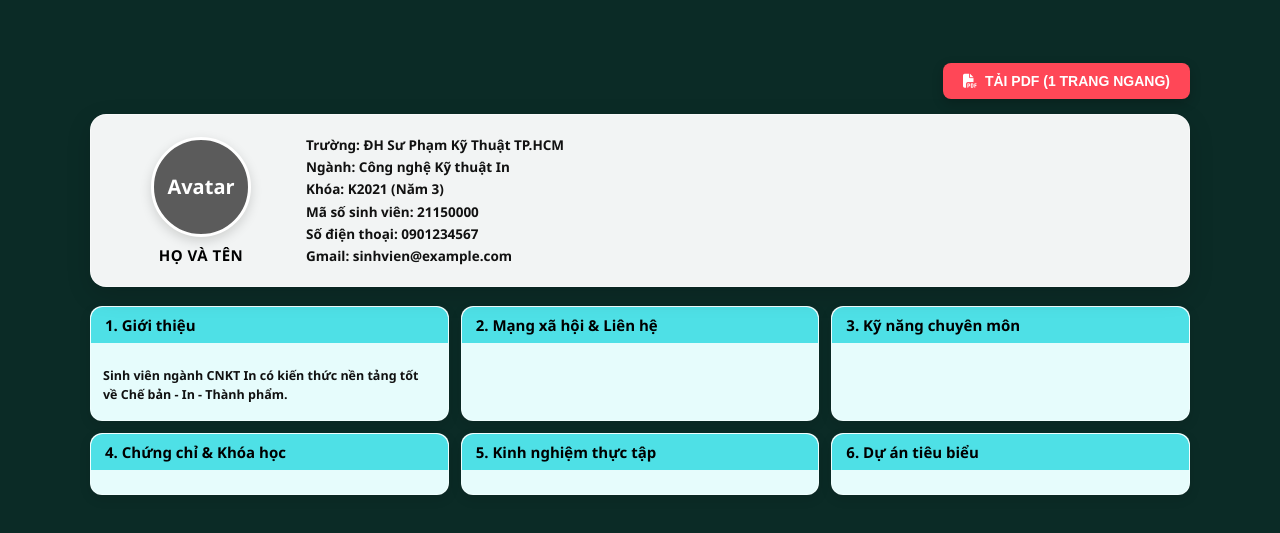
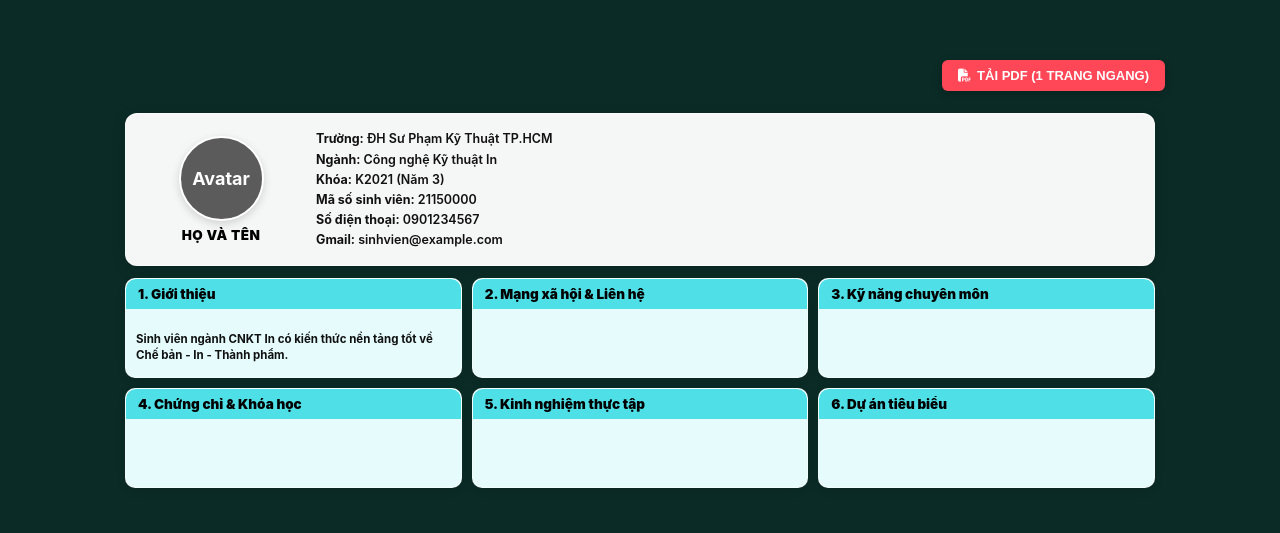
Before and after one commit to Luong-Hoang-Phuc/CV, a plain HTML site: page index.html in a window 1280 px wide. Shown: the part 121-654 px from the top of the page. Drawn offline with Linux system fonts and the light colour scheme; no server answers.

Commit message:
Update index.html

```diff
--- a/index.html
+++ b/index.html
@@ -6,7 +6,7 @@
     <title>Portfolio Số - Công Nghệ Kỹ Thuật In</title>
     <!-- Thư viện Font Awesome -->
     <link rel="stylesheet" href="https://cdnjs.cloudflare.com/ajax/libs/font-awesome/6.5.1/css/all.min.css">
-    <!-- Thư viện html2pdf.js chuyên xuất PDF giữ hyperlink -->
+    <!-- Thư viện html2pdf.js -->
     <script src="https://cdnjs.cloudflare.com/ajax/libs/html2pdf.js/0.10.1/html2pdf.bundle.min.js"></script>
 
     <style>
@@ -23,9 +23,9 @@
 
         body {
             background-color: var(--bg-color);
-            font-family: 'Segoe UI', Tahoma, Geneva, Verdana, sans-serif;
+            font-family: -apple-system, BlinkMacSystemFont, "Segoe UI", Roboto, "Helvetica Neue", Arial, sans-serif;
             margin: 0;
-            padding: 20px;
+            padding: 15px;
             color: var(--text-color);
             transition: background-color 0.3s;
             min-height: 100vh;
@@ -33,17 +33,18 @@
             flex-direction: column;
             justify-content: center;
             align-items: center;
+            -webkit-font-smoothing: antialiased;
         }
 
         .main-wrapper {
             width: 100%;
-            max-width: 1100px;
+            max-width: 1050px;
             margin: 0 auto;
         }
 
         .action-bar {
             width: 100%;
-            margin-bottom: 15px;
+            margin-bottom: 12px;
             display: flex;
             justify-content: flex-end;
         }
@@ -52,21 +53,28 @@
             background-color: #ff4757;
             color: #fff;
             border: none;
-            padding: 10px 20px;
-            font-size: 14px;
+            padding: 8px 16px;
+            font-size: 13px;
             font-weight: bold;
-            border-radius: 8px;
+            border-radius: 6px;
             cursor: pointer;
             display: inline-flex;
             align-items: center;
-            gap: 8px;
-            box-shadow: 0 4px 12px rgba(0,0,0,0.2);
+            gap: 6px;
+            box-shadow: 0 3px 10px rgba(0,0,0,0.2);
             transition: all 0.2s ease;
         }
 
         .btn-pdf:hover {
             background-color: #ff6b81;
-            transform: translateY(-2px);
+            transform: translateY(-1px);
+        }
+
+        /* Khung nội dung PDF */
+        #pdfContent {
+            background-color: var(--bg-color);
+            padding: 10px;
+            border-radius: 12px;
         }
 
         .header-container {
@@ -74,109 +82,113 @@
             justify-content: space-between;
             align-items: center;
             width: 100%;
-            margin-bottom: 18px;
-            background: rgba(255, 255, 255, 0.95);
-            backdrop-filter: blur(12px);
-            padding: 18px 25px;
-            border-radius: 16px;
-            box-shadow: 0 8px 25px rgba(0, 0, 0, 0.15);
-            border: 1px solid rgba(255, 255, 255, 0.5);
+            margin-bottom: 12px;
+            background: rgba(255, 255, 255, 0.96);
+            padding: 14px 20px;
+            border-radius: 12px;
+            box-shadow: 0 4px 15px rgba(0, 0, 0, 0.1);
+            border: 1px solid rgba(255, 255, 255, 0.6);
         }
 
-        .profile-section { display: flex; flex-direction: column; align-items: center; width: 170px; text-align: center; }
+        .profile-section { display: flex; flex-direction: column; align-items: center; width: 150px; text-align: center; }
 
         .avatar-circle {
-            width: 100px;
-            height: 100px;
+            width: 85px;
+            height: 85px;
             background-color: #5b5b5b;
             border-radius: 50%;
             display: flex;
             justify-content: center;
             align-items: center;
             color: #fff;
-            font-size: 20px;
+            font-size: 18px;
             font-weight: bold;
-            margin-bottom: 8px;
+            margin-bottom: 6px;
             overflow: hidden;
-            box-shadow: 0 4px 12px rgba(0,0,0,0.15);
-            border: 3px solid #fff;
+            box-shadow: 0 3px 8px rgba(0,0,0,0.15);
+            border: 2px solid #fff;
         }
 
         .avatar-circle img { width: 100%; height: 100%; object-fit: cover; }
-        .profile-name { font-size: 15px; font-weight: 900; text-transform: uppercase; letter-spacing: 0.5px; color: #000; }
+        .profile-name { font-size: 13.5px; font-weight: 900; text-transform: uppercase; letter-spacing: 0.5px; color: #000; }
 
         .info-section {
             flex-grow: 1;
             margin-left: 20px;
-            font-size: 13.5px;
-            line-height: 1.5;
+            font-size: 12.5px;
+            line-height: 1.45;
             font-weight: 600;
             color: #111;
             word-break: break-word;
         }
         .info-section p { margin: 2px 0; }
 
+        /* Grid 3 cột x 2 hàng - Đảm bảo các hàng cao bằng nhau */
         .grid-container {
             display: grid;
             grid-template-columns: repeat(3, 1fr);
-            gap: 12px;
+            gap: 10px;
             width: 100%;
+            grid-auto-rows: 1fr;
         }
 
         .section-card {
             background-color: var(--card-bg);
-            border-radius: 12px;
+            border-radius: 10px;
             overflow: hidden;
-            box-shadow: 0 4px 12px rgba(0, 0, 0, 0.1);
+            box-shadow: 0 3px 10px rgba(0, 0, 0, 0.08);
             display: flex;
             flex-direction: column;
-            border: 1px solid rgba(255, 255, 255, 0.4);
+            border: 1px solid rgba(255, 255, 255, 0.5);
+            height: 100%;
         }
 
         .section-banner {
             background-color: var(--banner-bg);
             color: #000000;
-            padding: 8px 14px;
-            font-size: 15px;
+            padding: 7px 12px;
+            font-size: 13.5px;
             font-weight: 900;
-            border-top-left-radius: 12px;
-            border-top-right-radius: 12px;
+            border-top-left-radius: 10px;
+            border-top-right-radius: 10px;
         }
 
         .section-body {
-            padding: 12px;
-            font-size: 12.5px;
-            line-height: 1.45;
+            padding: 10px;
+            font-size: 11.5px;
+            line-height: 1.4;
             color: #111;
             flex-grow: 1;
+            display: flex;
+            flex-direction: column;
+            justify-content: space-between;
         }
 
-        .section-body ul { padding-left: 15px; margin: 0; }
-        .media-box { margin-top: 6px; padding: 6px; background: rgba(255, 255, 255, 0.7); border-radius: 6px; }
-        .link-buttons { display: flex; flex-wrap: wrap; gap: 6px; margin-top: 4px; }
+        .section-body ul { padding-left: 14px; margin: 0; }
+        .media-box { margin-top: 6px; padding: 5px; background: rgba(255, 255, 255, 0.75); border-radius: 6px; }
+        .link-buttons { display: flex; flex-wrap: wrap; gap: 5px; margin-top: 2px; }
 
         .btn-link-badge {
             display: inline-flex;
             align-items: center;
-            gap: 5px;
-            padding: 5px 10px;
+            gap: 4px;
+            padding: 4px 8px;
             background: #0f9d58;
             color: #ffffff !important;
             text-decoration: none !important;
-            border-radius: 5px;
+            border-radius: 4px;
             font-weight: bold;
-            font-size: 12px;
+            font-size: 11px;
             cursor: pointer;
             transition: all 0.15s ease;
         }
 
         .btn-link-badge:hover {
             background: #0b8043;
-            transform: translateY(-1px);
         }
 
-        .video-container { margin-top: 6px; width: 100%; aspect-ratio: 16 / 9; }
-        .video-container iframe, .video-container video { width: 100%; height: 100%; border-radius: 5px; border: none; }
+        .video-container { margin-top: 4px; width: 100%; aspect-ratio: 16 / 9; }
+        .video-container iframe, .video-container video { width: 100%; height: 100%; border-radius: 4px; border: none; }
 
         @media (max-width: 900px) {
             .grid-container { grid-template-columns: repeat(2, 1fr); }
@@ -185,10 +197,9 @@
         @media (max-width: 600px) {
             .grid-container { grid-template-columns: 1fr; }
             .header-container { flex-direction: column; text-align: center; }
-            .info-section { margin-left: 0; margin-top: 12px; }
+            .info-section { margin-left: 0; margin-top: 10px; }
         }
 
-        /* Tối ưu hóa khi in/xuất PDF */
         @media print {
             .no-print { display: none !important; }
             body { padding: 0 !important; margin: 0 !important; background-color: var(--bg-color) !important; }
@@ -369,7 +380,7 @@
         };
     </script>
 
-    <!-- Kịch bản xuất PDF chính xác giữ nguyên Hyperlink -->
+    <!-- Kịch bản xuất PDF chất lượng cao, không vỡ nét -->
     <script>
         function exportToPDF() {
             const element = document.getElementById('pdfContent');
@@ -380,12 +391,18 @@
             btn.disabled = true;
 
             const opt = {
-                margin:       [5, 5, 5, 5],
+                margin:       [4, 4, 4, 4],
                 filename:     'Portfolio_LuongHoangPhuc.pdf',
-                image:        { type: 'jpeg', quality: 0.98 },
-                html2canvas:  { scale: 2, useCORS: true, logging: false },
+                image:        { type: 'jpeg', quality: 1.0 },
+                html2canvas:  {
+                    scale: 3,             // Tăng độ nét cực cao chống bể hình/chữ
+                    useCORS: true,
+                    logging: false,
+                    letterRendering: true,
+                    windowWidth: 1050     // Cố định độ rộng viewport chụp ảnh
+                },
                 jsPDF:        { unit: 'mm', format: 'a4', orientation: 'landscape' },
-                enableLinks:  true // QUAN TRỌNG: Giữ nguyên link clickable trong file PDF
+                enableLinks:  true
             };
 
             html2pdf().set(opt).from(element).save().then(() => {
```
